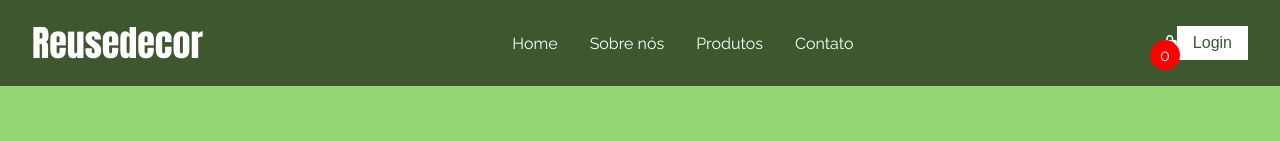
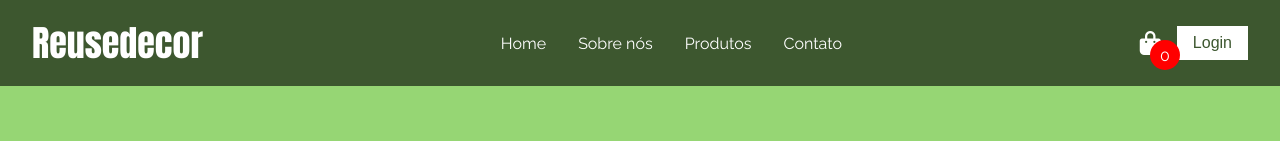
Before and after one commit to kimberlyyb/Reusedecor, a plain HTML site: page index.html in a window 1280 px wide. Shown: the top 141 px of the page. Drawn offline with Linux system fonts and the light colour scheme.

Commit message:
arrumei icone
arrumei o icone do carrinho, estava desaparecendo

```diff
--- a/style.css
+++ b/style.css
@@ -162,7 +162,7 @@ ul {
     top: 5%;
     right: 100px;
 }
-.icones a {
+i.fas.fa-shopping-bag {
     color: var(--white-color);
     font-size: var(--h2-font-size);
     margin-right: 1rem;
```
